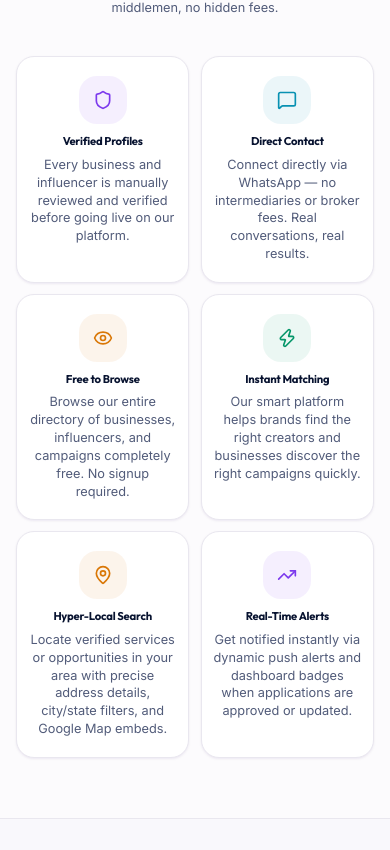
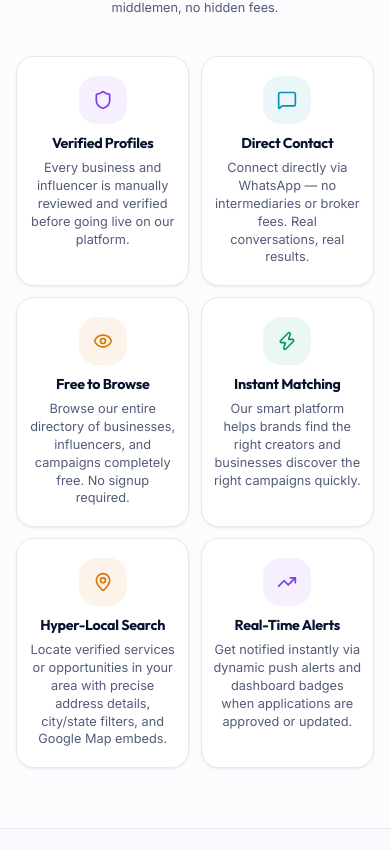
Before and after one commit to Racchu100/graphitex-digitals, a Next.js app: page / in a window 390 px wide. Shown: the part 2614-3464 px from the top of the page. Built offline with nearby package versions, Linux system fonts and the light colour scheme; no server answers.

Commit message:
style: set all h3 headings to 0.95rem globally

```diff
--- a/src/app/globals.css
+++ b/src/app/globals.css
@@ -158,7 +158,7 @@ h1, h2, h3, h4, h5, h6 {
 
 h1 { font-size: var(--text-4xl); }
 h2 { font-size: var(--text-3xl); }
-h3 { font-size: var(--text-2xl); }
+h3 { font-size: 0.95rem !important; }
 h4 { font-size: var(--text-xl); }
 
 p {
@@ -174,9 +174,6 @@ span {
 @media (max-width: 768px) {
   span {
     font-size: 1.18em;
-  }
-  h3 {
-    font-size: 1.4rem;
   }
   button, label, textarea {
     font-size: 1.08em;
```
